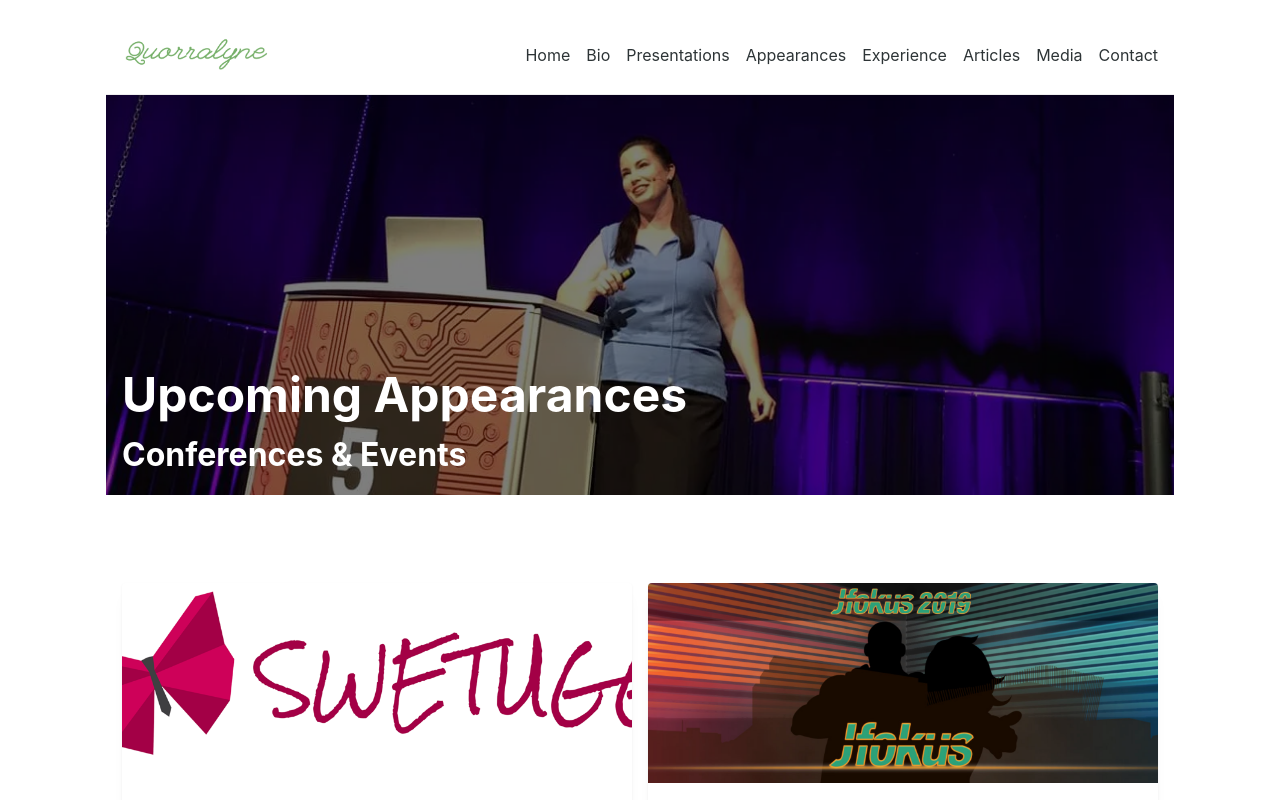
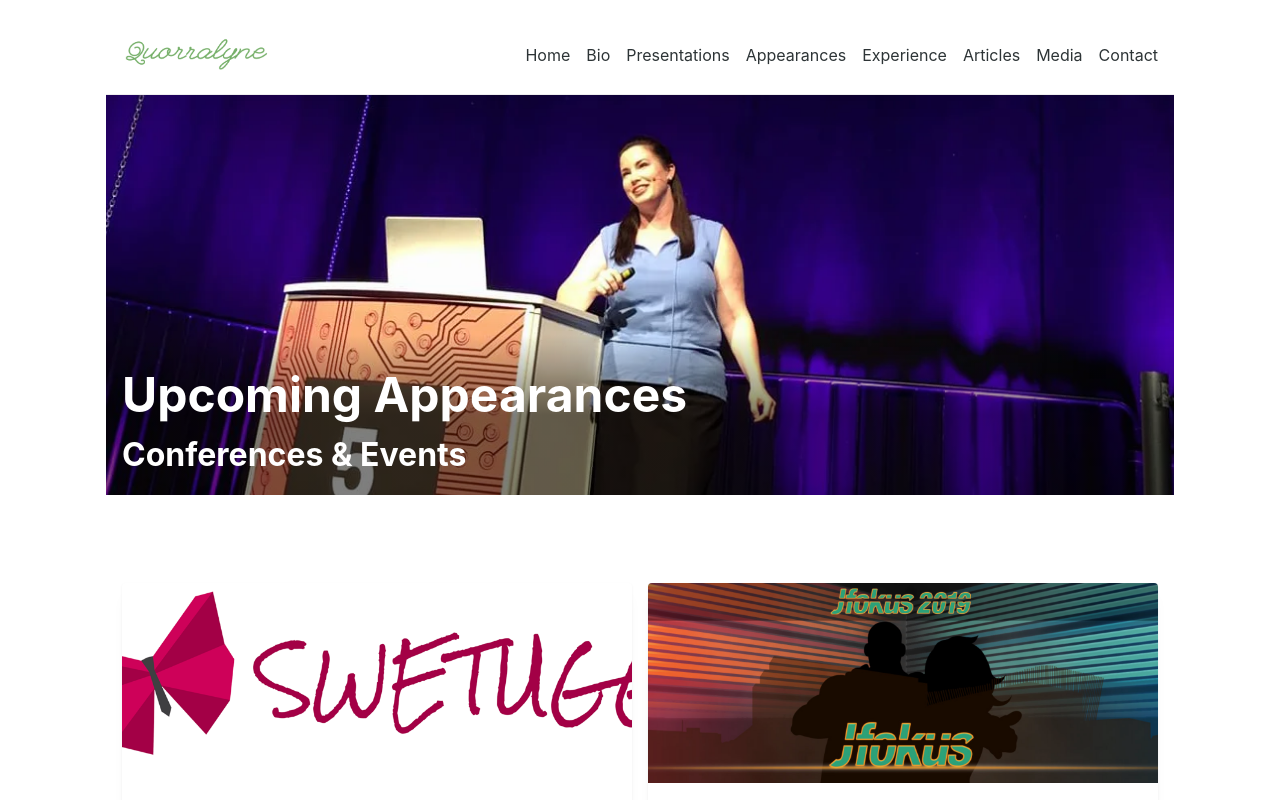
Before and after one commit to Quorralyne/quorralyne-website, a Next.js app: page /appearances in a window 1280 px wide. Shown: the top 800 px of the page. Built offline with nearby package versions, Linux system fonts and the light colour scheme.

Commit message:
Change overlay on hero image to be a gradient for the top of the image

```diff
--- a/src/app/globals.css
+++ b/src/app/globals.css
@@ -257,7 +257,13 @@ footer div {
     flex-direction: column;
     justify-content: flex-end;
     align-items: flex-start;
-    background-color: rgba(0, 0, 0, 0.5);
+    background: linear-gradient(
+      to top,
+      rgba(0, 0, 0, 0.5) 0%,
+      rgba(0, 0, 0, 0.5) 20%,
+      rgba(0, 0, 0, 0) 40%,
+      rgba(0, 0, 0, 0) 100%
+    );
     color: white;
     padding: var(--space-md);
   }
```
